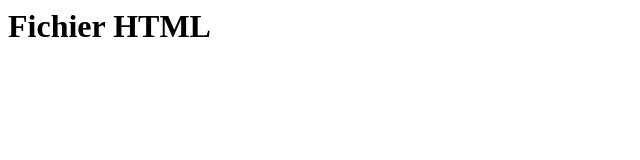
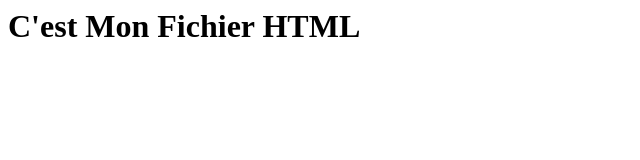
Before and after one commit to marouane-m7b/git_remote, a plain HTML site: page index.html in a window 1280 px wide. Shown: the whole page, without its empty margins (0-640 px from the left). Drawn offline with Linux system fonts and the light colour scheme.

Commit message:
edit index.html

```diff
--- a/index.html
+++ b/index.html
@@ -1 +1 @@
-<h1>Fichier HTML</h1>
+<h1>C'est Mon Fichier HTML</h1>
```
